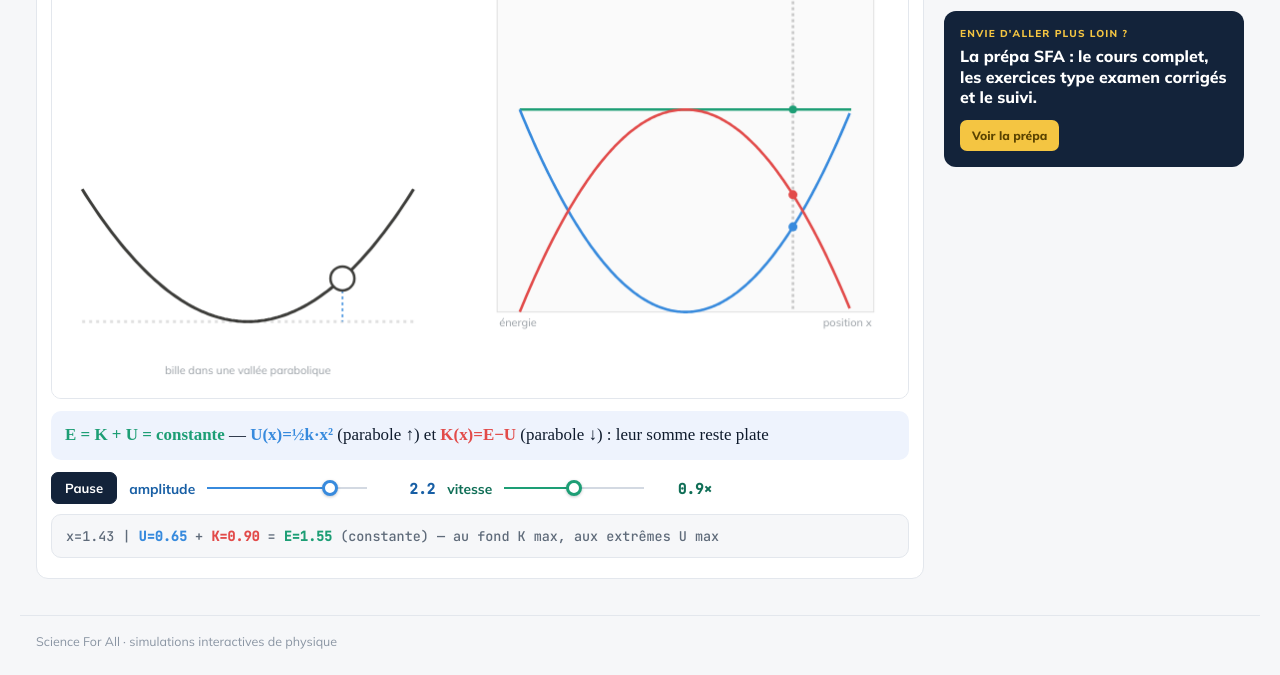
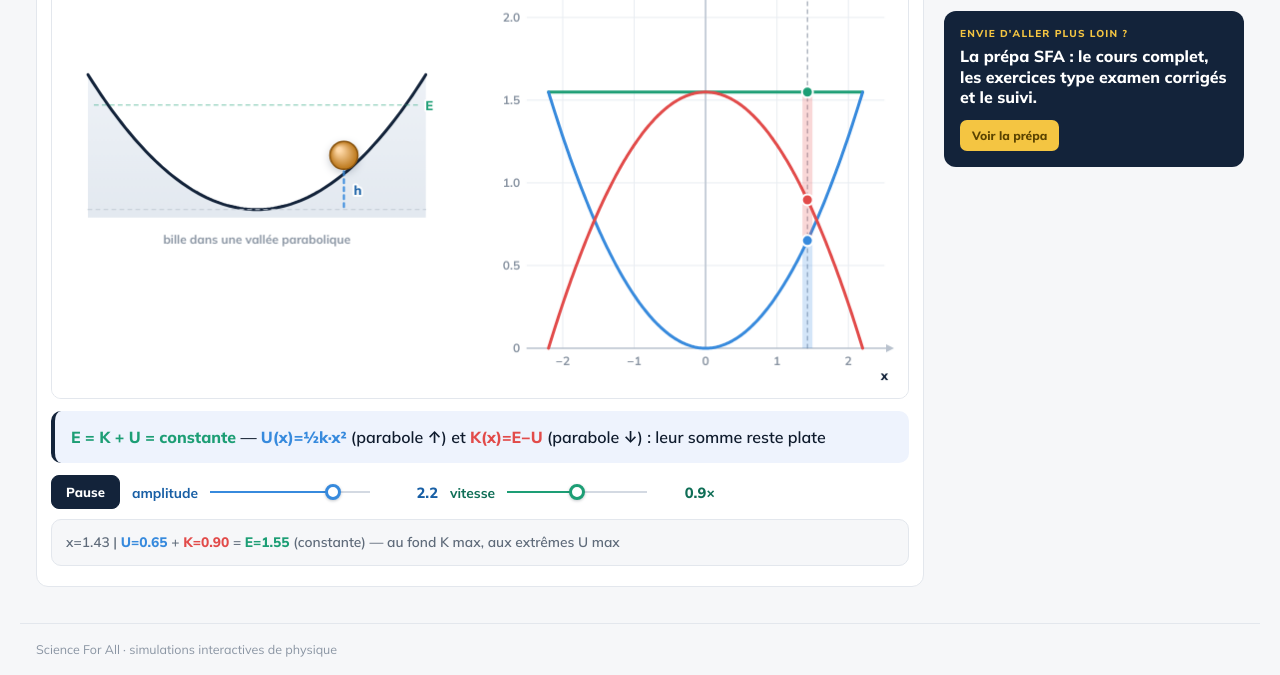
Before and after one commit to sfascienceforall-cell/-n-rgies, a plain HTML site: page index.html in a window 1280 px wide. Shown: the part 337-1012 px from the top of the page. Drawn offline with Linux system fonts and the light colour scheme; a web font is replaced by a local one.

Commit message:
Embellissement du dessin, typographie Mulish, lien vers la page Prépa et menu Exercices
Co-Authored-By: Claude Opus 5.5 <noreply@anthropic.com>
Claude-Session: https://claude.ai/code/session_01UjJnvVgWczg1QVyXVX4t97

```diff
--- a/index.html
+++ b/index.html
@@ -70,13 +70,17 @@ a{color:inherit}
 @media (max-width:520px){.row,div:has(>input[type=range]){flex-wrap:wrap!important}
   .row>.pill:first-child,div:has(>input[type=range])>.pill:first-child{min-width:0!important;flex:1 1 100%}
   input[type=range]{min-width:0!important}.val{min-width:0!important}}
-.val{background:none!important;border:0!important;border-radius:0!important;padding:0!important;font:600 .9rem var(--f-num)!important;font-variant-numeric:tabular-nums;text-align:right;color:var(--ink)}
-.btn{background:var(--paper)!important;border:1px solid var(--line2)!important;border-radius:7px!important;color:var(--ink2)!important;
-  font:700 .82rem var(--f-ui)!important;padding:7px 13px!important;transition:background .15s,border-color .15s;cursor:pointer}
+.val{background:none!important;border:0!important;border-radius:0!important;padding:0!important;font:800 .92rem var(--f-ui)!important;font-variant-numeric:tabular-nums;text-align:right;color:var(--ink);white-space:nowrap}
+.btn{background:var(--paper)!important;border:1px solid var(--line2)!important;border-radius:8px!important;color:var(--ink)!important;
+  font:800 .82rem var(--f-ui)!important;letter-spacing:.005em;padding:8px 14px!important;transition:background .15s,border-color .15s;cursor:pointer}
+.btn:active{transform:translateY(1px)}
 .btn:hover{background:var(--press)!important;border-color:var(--faint)!important}
 .btn.on{background:var(--navy)!important;border-color:var(--navy)!important;color:#fff!important;box-shadow:none}
-.fml{background:var(--sel)!important;border:0!important;border-radius:10px!important;font:400 1.06rem/1.7 var(--f-math)!important;color:var(--ink);padding:10px 14px!important;margin:12px 0!important}
-.info{background:var(--bg)!important;border:1px solid var(--line)!important;border-radius:10px!important;font:500 .84rem/1.8 var(--f-num)!important;color:var(--muted)!important;padding:9px 14px!important}
+.fml{background:var(--sel)!important;border:0!important;border-left:4px solid var(--navy)!important;border-radius:10px!important;font:600 1rem/1.75 var(--f-ui)!important;color:var(--ink);padding:12px 16px!important;margin:12px 0!important}
+.fml b,.fml strong{font-weight:800}
+.fml sub,.fml sup,.info sub,.info sup{font-size:.72em}
+.info{background:var(--bg)!important;border:1px solid var(--line)!important;border-radius:10px!important;font:600 .86rem/1.8 var(--f-ui)!important;font-variant-numeric:tabular-nums;color:var(--muted)!important;padding:10px 14px!important}
+.info b,.info strong{font-weight:800}
 select{font:600 .86rem var(--f-ui)!important;border:1px solid var(--line2)!important;border-radius:7px!important;background:var(--paper)!important;color:var(--ink)!important;padding:6px 8px!important}
 input[type=range]{-webkit-appearance:none;appearance:none;height:24px;background:linear-gradient(var(--line),var(--line)) center/100% 4px no-repeat;cursor:pointer;--pc:var(--blue)}
 input[type=range]::-webkit-slider-runnable-track{height:4px;background:transparent;border-radius:2px}
@@ -94,7 +98,7 @@ button:focus-visible,input:focus-visible,a:focus-visible{outline:2px solid var(-
 .sfa-list a{display:grid;grid-template-columns:22px 1fr;gap:8px;align-items:baseline;padding:7px 8px;border-radius:8px;text-decoration:none;font:600 13px/1.35 var(--f-ui);color:var(--ink2)}
 .sfa-list a:hover{background:var(--press)}
 .sfa-list a.on{background:var(--sel);color:var(--chip-ink)}
-.sfa-list a i{font:600 11px var(--f-num);font-style:normal;color:var(--faint)}
+.sfa-list a i{font:800 11px var(--f-ui);font-style:normal;color:var(--faint)}
 .sfa-promo{background:var(--navy);color:#fff;border-radius:12px;padding:16px}
 .sfa-promo small{display:block;font:800 10px var(--f-ui);letter-spacing:.12em;text-transform:uppercase;color:var(--yellow);margin-bottom:6px}
 .sfa-promo b{display:block;font:800 16px/1.3 var(--f-ui);margin-bottom:12px}
@@ -134,8 +138,8 @@ new MutationObserver(ms=>ms.forEach(m=>{if(m.target.classList&&m.target.classLis
 </script>
 <header class="sfa-top"><div class="in">
   <a class="sfa-logo" href="https://sfascienceforall-cell.github.io/simulations/"><i>SFA</i>Science For All</a>
-  <nav class="sfa-nav"><a class="on" href="https://sfascienceforall-cell.github.io/simulations/">Simulations</a><a href="#">Prépa médecine</a></nav>
-  <a class="sfa-cta" href="#">Découvrir la prépa</a></div></header>
+  <nav class="sfa-nav"><a class="on" href="https://sfascienceforall-cell.github.io/simulations/">Simulations</a><a href="https://sfascienceforall-cell.github.io/simulations/#EX">Exercices</a><a href="https://sfascienceforall-cell.github.io/simulations/prepa/">Prépa médecine</a></nav>
+  <a class="sfa-cta" href="https://sfascienceforall-cell.github.io/simulations/prepa/">Découvrir la prépa</a></div></header>
 <div class="sfa-page">
 <nav class="sfa-crumbs" aria-label="Fil d'Ariane"><a href="https://sfascienceforall-cell.github.io/simulations/">Simulations</a>›<a href="https://sfascienceforall-cell.github.io/simulations/#PH4">PH4 · Travail et énergie</a>›<b>Énergies</b></nav>
 <div class="sfa-grid"><main style="min-width:0">
@@ -161,7 +165,10 @@ new MutationObserver(ms=>ms.forEach(m=>{if(m.target.classList&&m.target.classLis
 
 <script>
 const cv=document.getElementById('cv'),ctx=cv.getContext('2d');
-const RED='#E24B4A',BLUE='#378ADD',GREEN='#1D9E75',INK='#3d3d3a',GREY='#9aa0a6',AX='#c8ccd0';
+const RED='#E24B4A',BLUE='#378ADD',BLUE_D='#185fa5',GREEN='#1D9E75',INK='#13233a',GREY='#8a95a3',AX='#d3d9e2',GRID='#e9edf2';
+const FONT=(w,sz)=>w+' '+sz+'px Mulish,system-ui,sans-serif';
+function lbl(t,x,y,col,font,align){ctx.save();ctx.font=font;ctx.textAlign=align||'center';ctx.lineJoin='round';
+  ctx.strokeStyle='rgba(255,255,255,.92)';ctx.lineWidth=4;ctx.strokeText(t,x,y);ctx.fillStyle=col;ctx.fillText(t,x,y);ctx.restore();}
 let W=0,H=0,dpr=1,paused=false,A=2.2,speed=0.9,phase=0;
 const cpar=0.32, Amax=2.5;
 document.getElementById('A').addEventListener('input',e=>{A=+e.target.value;document.getElementById('Av').textContent=A.toFixed(1);});
@@ -175,45 +182,78 @@ function draw(){syncSize();ctx.clearRect(0,0,W,H);ctx.fillStyle='#fff';ctx.fillR
   const x=A*Math.cos(phase);
   const E0=cpar*A*A, U=cpar*x*x, K=E0-U;
 
-  // ===== GAUCHE : vallée parabolique + bille (×1.5) =====
-  const Lw=W*0.44, cxL=Lw*0.52, baseY=H*0.84;
-  const scL=Math.min(Lw*0.44/Amax, H*0.60/(cpar*Amax*Amax));   // ~1.5x plus grande
-  ctx.strokeStyle=INK;ctx.lineWidth=3;ctx.beginPath();
-  for(let xx=-Amax;xx<=Amax;xx+=0.05){const px=cxL+xx*scL,py=baseY-cpar*xx*xx*scL;xx===-Amax?ctx.moveTo(px,py):ctx.lineTo(px,py);}ctx.stroke();
-  ctx.strokeStyle='rgba(0,0,0,0.12)';ctx.setLineDash([3,4]);ctx.beginPath();ctx.moveTo(cxL-Amax*scL,baseY);ctx.lineTo(cxL+Amax*scL,baseY);ctx.stroke();ctx.setLineDash([]);
-  const bx=cxL+x*scL,by=baseY-cpar*x*x*scL;
-  ctx.strokeStyle=BLUE;ctx.lineWidth=1.5;ctx.setLineDash([3,3]);ctx.beginPath();ctx.moveTo(bx,by);ctx.lineTo(bx,baseY);ctx.stroke();ctx.setLineDash([]);
-  ctx.beginPath();ctx.arc(bx,by,12,0,7);ctx.fillStyle='#fff';ctx.fill();ctx.strokeStyle=INK;ctx.lineWidth=2.5;ctx.stroke();
-  ctx.fillStyle=GREY;ctx.font='11px Mulish,system-ui,sans-serif';ctx.textAlign='center';{const tw=ctx.measureText('bille dans une vallée parabolique').width;ctx.fillText('bille dans une vallée parabolique',Math.max(cxL,tw/2+6),H*0.95);}
+  const narrow=W<600;
+  // zones : côte à côte sur bureau, empilées sur téléphone
+  let LZ,RZ;
+  if(narrow){LZ={x:12,y:8,w:W-24,h:H*0.38};const ly0=LZ.y+LZ.h+8;RZ={x:44,y:ly0+28+34,w:W-44-18,h:H-(ly0+28+34)-40};}
+  else{LZ={x:16,y:16,w:W*0.46-16,h:H-32};RZ={x:W*0.52+30,y:58,w:W*0.48-30-24,h:H-58-50};}
 
-  // ===== DROITE : deux paraboles E-vs-x =====
-  const gx=W*0.52,gw=W*0.44,gTop=H*0.12,gBot=H*0.82;
+  // ===== vallée parabolique + bille =====
+  const capG=narrow?30:34;
+  const scL=Math.min((LZ.w-40)/(2*Amax), (LZ.h-capG-20)/(cpar*Amax*Amax));
+  const vH=cpar*Amax*Amax*scL, cxL=LZ.x+LZ.w/2, baseY=LZ.y+(LZ.h-vH-capG)/2+vH;
+  const vx=xx=>cxL+xx*scL, vy=xx=>baseY-cpar*xx*xx*scL;
+  // relief : remplissage doux sous la courbe
+  const rg=ctx.createLinearGradient(0,vy(Amax),0,baseY+8);rg.addColorStop(0,'#eef2f7');rg.addColorStop(1,"#e3e9f0");
+  ctx.beginPath();ctx.moveTo(vx(-Amax),vy(-Amax));for(let xx=-Amax;xx<=Amax+1e-9;xx+=0.05)ctx.lineTo(vx(xx),vy(xx));
+  ctx.lineTo(vx(Amax),baseY+8);ctx.lineTo(vx(-Amax),baseY+8);ctx.closePath();ctx.fillStyle=rg;ctx.fill();
+  ctx.strokeStyle=INK;ctx.lineWidth=3;ctx.lineCap='round';ctx.lineJoin='round';ctx.beginPath();
+  for(let xx=-Amax;xx<=Amax+1e-9;xx+=0.05){xx===-Amax?ctx.moveTo(vx(xx),vy(xx)):ctx.lineTo(vx(xx),vy(xx));}ctx.stroke();
+  // niveau de référence (U = 0) et niveau E (hauteur max atteinte)
+  ctx.strokeStyle='#c3cbd6';ctx.lineWidth=1;ctx.setLineDash([4,4]);ctx.beginPath();ctx.moveTo(vx(-Amax),baseY);ctx.lineTo(vx(Amax),baseY);ctx.stroke();
+  ctx.strokeStyle=GREEN;ctx.globalAlpha=.6;ctx.beginPath();ctx.moveTo(vx(-A)-14,vy(A));ctx.lineTo(vx(A)+14,vy(A));ctx.stroke();ctx.globalAlpha=1;ctx.setLineDash([]);
+  lbl('E',vx(A)+20,vy(A)+5,GREEN,FONT(800,13),'left');
+  const R=narrow?11:14;
+  const bx=vx(x),by=vy(x),sl=-2*cpar*x,nn=Math.hypot(sl,1),nx=sl/nn,ny=-1/nn;   // normale vers l'intérieur
+  const cX=bx+nx*R,cY=by+ny*R;
+  // hauteur (U)
+  ctx.strokeStyle=BLUE;ctx.lineWidth=2;ctx.setLineDash([4,4]);ctx.beginPath();ctx.moveTo(cX,cY+R+2);ctx.lineTo(cX,baseY);ctx.stroke();ctx.setLineDash([]);
+  if(baseY-cY>R+22)lbl('h',cX+(x<0?-10:10),(cY+R+baseY)/2+5,BLUE_D,FONT(800,13),x<0?'right':'left');
+  // bille : dégradé radial + ombre douce
+  ctx.save();ctx.shadowColor='rgba(19,35,58,.28)';ctx.shadowBlur=8;ctx.shadowOffsetY=3;
+  const bg=ctx.createRadialGradient(cX-R*0.35,cY-R*0.4,R*0.15,cX,cY,R);bg.addColorStop(0,'#ffd9a8');bg.addColorStop(1,'#BA7517');
+  ctx.fillStyle=bg;ctx.beginPath();ctx.arc(cX,cY,R,0,7);ctx.fill();ctx.restore();
+  ctx.strokeStyle='#8a5510';ctx.lineWidth=1.5;ctx.beginPath();ctx.arc(cX,cY,R,0,7);ctx.stroke();
+  ctx.fillStyle=GREY;ctx.font=FONT(700,12);ctx.textAlign='center';ctx.fillText('bille dans une vallée parabolique',cxL,baseY+capG);
+
+  // ===== graphe énergie – position =====
+  const gx=RZ.x,gw=RZ.w,gTop=RZ.y,gBot=RZ.y+RZ.h;
   const XX=xx=>gx+(xx+Amax)/(2*Amax)*gw;
-  const YY=e=>gBot-(e/(cpar*Amax*Amax*1.28))*(gBot-gTop);   // marge en haut
-  ctx.fillStyle='#fafafa';ctx.fillRect(gx,gTop,gw,gBot-gTop);ctx.strokeStyle='#e0e0e0';ctx.lineWidth=1;ctx.strokeRect(gx,gTop,gw,gBot-gTop);
-  ctx.fillStyle=GREY;ctx.font='11px Mulish,system-ui,sans-serif';ctx.textAlign='left';ctx.fillText('énergie',gx+2,gBot+14);ctx.save();ctx.translate(gx+12,gTop+40);ctx.restore();
-  ctx.textAlign='right';ctx.fillText('position x',gx+gw-2,gBot+14);  // sous le cadre : ne chevauche plus les courbes
-
-  // légende (au-dessus de la ligne E, zone vide) — plus de labels sur les courbes
-  let lx=gx+10,ly=gTop+15;
-  function chip(col,txt){ctx.font='600 12px Mulish,system-ui,sans-serif';const tw=ctx.measureText(txt).width;
-    if(lx>gx+10&&lx+15+tw>gx+gw-4){lx=gx+10;ly+=17;}  // retour à la ligne si la légende dépasse le cadre
-    ctx.fillStyle=col;ctx.fillRect(lx,ly-9,11,11);ctx.fillStyle=INK;ctx.textAlign='left';ctx.fillText(txt,lx+15,ly);lx+=15+tw+18;}
-  chip(GREEN,'E = K+U');chip(BLUE,'U(x)');chip(RED,'K(x)');
-
-  // E0 (ligne plate verte)
-  ctx.strokeStyle=GREEN;ctx.lineWidth=2.4;ctx.beginPath();ctx.moveTo(XX(-A),YY(E0));ctx.lineTo(XX(A),YY(E0));ctx.stroke();
-  // U(x) ↑ (bleu), K(x) ↓ (rouge)
-  ctx.strokeStyle=BLUE;ctx.lineWidth=2.6;ctx.beginPath();
-  for(let xx=-A;xx<=A;xx+=0.02){const px=XX(xx),py=YY(cpar*xx*xx);xx===-A?ctx.moveTo(px,py):ctx.lineTo(px,py);}ctx.stroke();
-  ctx.strokeStyle=RED;ctx.lineWidth=2.6;ctx.beginPath();
-  for(let xx=-A;xx<=A;xx+=0.02){const px=XX(xx),py=YY(E0-cpar*xx*xx);xx===-A?ctx.moveTo(px,py):ctx.lineTo(px,py);}ctx.stroke();
-  // marqueur position courante
-  ctx.strokeStyle='rgba(0,0,0,0.2)';ctx.setLineDash([3,3]);ctx.beginPath();ctx.moveTo(XX(x),gTop);ctx.lineTo(XX(x),gBot);ctx.stroke();ctx.setLineDash([]);
-  ctx.beginPath();ctx.arc(XX(x),YY(U),4.5,0,7);ctx.fillStyle=BLUE;ctx.fill();
-  ctx.beginPath();ctx.arc(XX(x),YY(K),4.5,0,7);ctx.fillStyle=RED;ctx.fill();
-  ctx.beginPath();ctx.arc(XX(x),YY(E0),4,0,7);ctx.fillStyle=GREEN;ctx.fill();
-
+  const YY=e=>gBot-(e/(cpar*Amax*Amax*1.12))*(gBot-gTop);
+  // grille
+  ctx.lineWidth=1;ctx.strokeStyle=GRID;
+  for(let k=-2;k<=2;k++){const X=XX(k);ctx.beginPath();ctx.moveTo(X,gTop);ctx.lineTo(X,gBot);ctx.stroke();}
+  for(let e=0.5;YY(e)>gTop;e+=0.5){const Y=YY(e);ctx.beginPath();ctx.moveTo(gx,Y);ctx.lineTo(gx+gw,Y);ctx.stroke();}
+  ctx.fillStyle=GREY;ctx.font=FONT(700,12);
+  for(let k=-2;k<=2;k++){ctx.textAlign='center';ctx.fillText(k===0?'0':(k>0?k:'−'+(-k)),XX(k),gBot+17);}
+  for(let e=0.5;YY(e)>gTop+6;e+=0.5){ctx.textAlign='right';ctx.fillText(e.toFixed(1),gx-7,YY(e)+4);}
+  ctx.textAlign='right';ctx.fillText('0',gx-7,gBot+4);
+  // axes
+  ctx.strokeStyle='#b9c2ce';ctx.lineWidth=1.5;ctx.beginPath();ctx.moveTo(XX(0),gTop-6);ctx.lineTo(XX(0),gBot);ctx.moveTo(gx,gBot);ctx.lineTo(gx+gw+6,gBot);ctx.stroke();
+  ctx.fillStyle='#b9c2ce';ctx.beginPath();ctx.moveTo(gx+gw+10,gBot);ctx.lineTo(gx+gw+2,gBot-4);ctx.lineTo(gx+gw+2,gBot+4);ctx.closePath();ctx.fill();
+  ctx.fillStyle=INK;ctx.font=FONT(800,13);ctx.textAlign='right';ctx.fillText('x',gx+gw+4,gBot+32);
+  ctx.textAlign='left';ctx.fillText('Énergie',gx-36,gTop-12);
+  // légende (panneau)
+  ctx.font=FONT(700,12);const items=[[GREEN,'E = K + U'],[BLUE,'U (potentielle)'],[RED,'K (cinétique)']];
+  const iw=items.map(t=>ctx.measureText(t[1]).width+22);const tot=iw.reduce((a,b)=>a+b,0)+12;
+  const oneLine=tot<=Math.min(gw+30,W-24);
+  const pW=oneLine?tot:Math.max(...iw)+16,pH=oneLine?28:items.length*20+10;
+  const pX=oneLine?Math.min(gx+gw-pW,Math.max(12,gx+gw/2-pW/2)):gx+gw-pW-4, pY=oneLine?(narrow?LZ.y+LZ.h+8:12):gTop+4;
+  ctx.fillStyle='#fff';ctx.strokeStyle='#e3e7ed';ctx.lineWidth=1;ctx.beginPath();ctx.roundRect(pX,pY,pW,pH,8);ctx.fill();ctx.stroke();
+  let ix=pX+10;items.forEach((t,k)=>{const iy=oneLine?pY+18:pY+19+k*20;const xx=oneLine?ix:pX+10;
+    ctx.fillStyle=t[0];ctx.beginPath();ctx.roundRect(xx,iy-9,12,4,2);ctx.fill();ctx.fillStyle=INK;ctx.textAlign='left';ctx.fillText(t[1],xx+18,iy-3);ix+=iw[k];});
+  // courbes
+  ctx.lineCap='round';ctx.lineJoin='round';
+  ctx.strokeStyle=GREEN;ctx.lineWidth=3;ctx.beginPath();ctx.moveTo(XX(-A),YY(E0));ctx.lineTo(XX(A),YY(E0));ctx.stroke();
+  ctx.strokeStyle=BLUE;ctx.lineWidth=3;ctx.beginPath();
+  for(let xx=-A;xx<=A+1e-9;xx+=0.02){const px=XX(xx),py=YY(cpar*xx*xx);xx===-A?ctx.moveTo(px,py):ctx.lineTo(px,py);}ctx.stroke();
+  ctx.strokeStyle=RED;ctx.lineWidth=3;ctx.beginPath();
+  for(let xx=-A;xx<=A+1e-9;xx+=0.02){const px=XX(xx),py=YY(E0-cpar*xx*xx);xx===-A?ctx.moveTo(px,py):ctx.lineTo(px,py);}ctx.stroke();
+  // position courante : barres U et K empilées sous E
+  const X0=XX(x);
+  ctx.strokeStyle='#8a95a3';ctx.lineWidth=1;ctx.setLineDash([4,4]);ctx.beginPath();ctx.moveTo(X0,gTop);ctx.lineTo(X0,gBot);ctx.stroke();ctx.setLineDash([]);
+  ctx.globalAlpha=.22;ctx.fillStyle=BLUE;ctx.fillRect(X0-5,YY(U),10,gBot-YY(U));ctx.fillStyle=RED;ctx.fillRect(X0-5,YY(E0),10,YY(U)-YY(E0));ctx.globalAlpha=1;
+  for(const [yy,c] of [[YY(U),BLUE],[YY(K),RED],[YY(E0),GREEN]]){ctx.beginPath();ctx.arc(X0,yy,5.5,0,7);ctx.fillStyle=c;ctx.fill();ctx.strokeStyle='#fff';ctx.lineWidth=2;ctx.stroke();}
   document.getElementById('info').innerHTML='x='+x.toFixed(2)+' | <b style="color:'+BLUE+'">U='+U.toFixed(2)+'</b> + <b style="color:'+RED+'">K='+K.toFixed(2)+'</b> = <b style="color:'+GREEN+'">E='+E0.toFixed(2)+'</b> (constante) — au fond K max, aux extrêmes U max';
   requestAnimationFrame(draw);}
 draw();
@@ -221,7 +261,7 @@ draw();
 </section></main>
 <aside class="sfa-side">
   <div class="sfa-list"><h2>PH4 · Travail, énergie, puissance<span>5 simulations</span></h2><ol><li><a href="https://sfascienceforall-cell.github.io/Travil/"><i>01</i>Travail d&#x27;une force</a></li><li><a href="https://sfascienceforall-cell.github.io/Travail-gravite/"><i>02</i>Travail de la gravité</a></li><li><a class="on" aria-current="page" href="https://sfascienceforall-cell.github.io/-n-rgies/"><i>03</i>Énergies</a></li><li><a href="https://sfascienceforall-cell.github.io/energie-exemples/"><i>04</i>Énergie : exemples</a></li><li><a href="https://sfascienceforall-cell.github.io/energie_ressort/"><i>05</i>Énergie d&#x27;un ressort</a></li></ol></div>
-  <div class="sfa-promo"><small>Envie d'aller plus loin ?</small><b>La prépa SFA : le cours complet, les exercices type examen corrigés et le suivi.</b><a href="#">Voir la prépa</a></div>
+  <div class="sfa-promo"><small>Envie d'aller plus loin ?</small><b>La prépa SFA : le cours complet, les exercices type examen corrigés et le suivi.</b><a href="https://sfascienceforall-cell.github.io/simulations/prepa/">Voir la prépa</a></div>
 </aside></div></div>
 <footer class="sfa-foot">Science For All · simulations interactives de physique</footer>
 </body>
```
